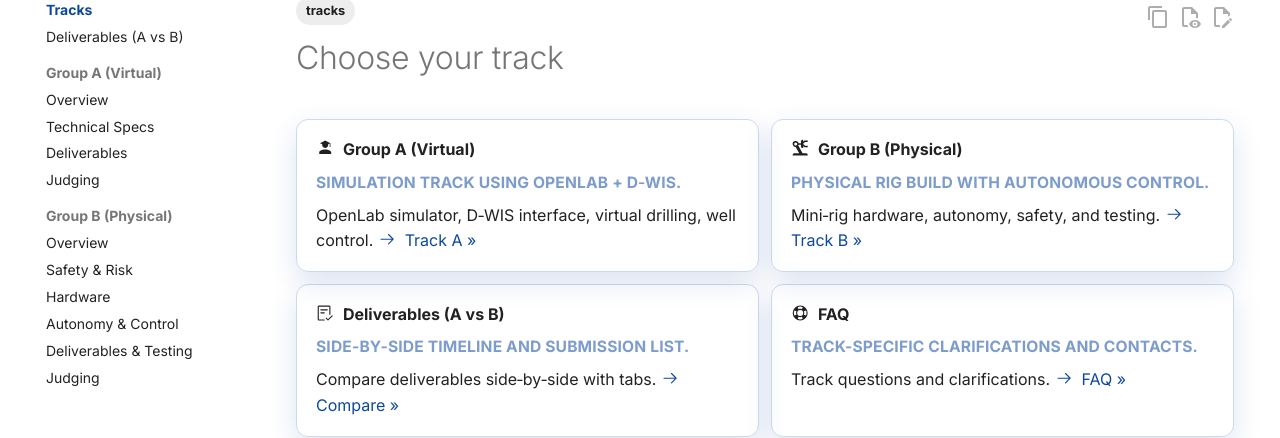
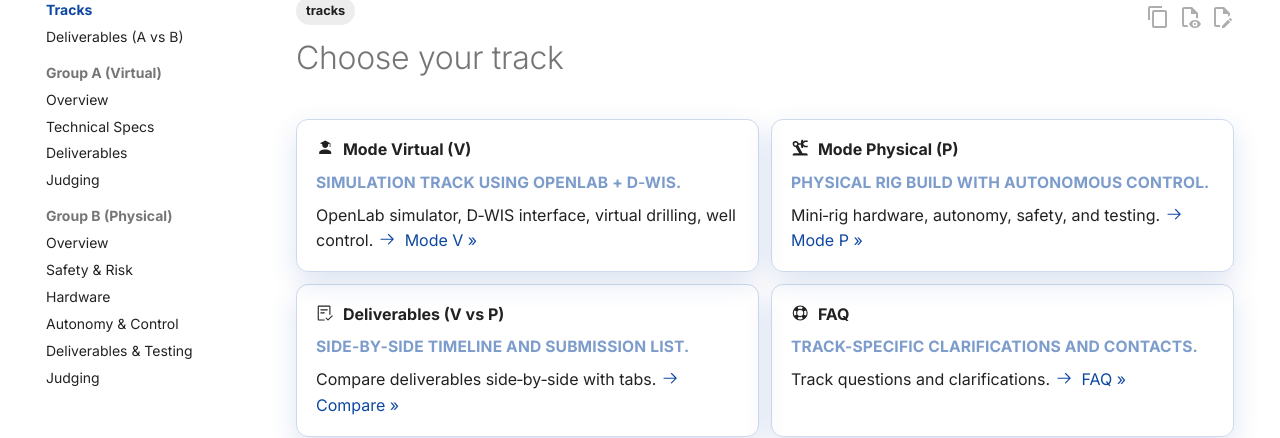
Before and after one commit to Open-Source-Drilling-Community/drillbotics-guidelines, an MkDocs documentation site: the page built from docs/tracks/index.md, in a window 1280 px wide. Shown: the part 216-654 px from the top of the page. Built offline with MkDocs 1.6.1 and Material for MkDocs 9.7.7, drawn with Linux system fonts in a browser that asks for light colours; comment, search, counter and statistics services are not loaded; the version menu is left out.

Commit message:
📝 docs(tracks): rename group labels to mode for clarity
- change "Group A (Virtual)" to "Mode Virtual (V)" in deliverables and index
- update "Group B (Physical)" to "Mode Physical (P)" accordingly
- adjust links and references to match new mode naming convention
- improve consistency and readability across track documentation

```diff
--- a/docs/tracks/index.md
+++ b/docs/tracks/index.md
@@ -10,19 +10,19 @@ tags:
 
 <div class="grid cards" markdown>
 
-- :material-account-school: __Group A (Virtual)__
+- :material-account-school: __Mode Virtual (V)__
 
     <small class="card-subtitle">Simulation track using OpenLab + D‑WIS.</small>
     OpenLab simulator, D‑WIS interface, virtual drilling, well control.
-    [:octicons-arrow-right-24: Track A »](group-a/overview.md)
+    [:octicons-arrow-right-24: Mode V »](group-a/overview.md)
 
-- :material-robot-industrial: __Group B (Physical)__
+- :material-robot-industrial: __Mode Physical (P)__
 
     <small class="card-subtitle">Physical rig build with autonomous control.</small>
     Mini‑rig hardware, autonomy, safety, and testing.
-    [:octicons-arrow-right-24: Track B »](group-b/overview.md)
+    [:octicons-arrow-right-24: Mode P »](group-b/overview.md)
 
-- :octicons-checklist-24: __Deliverables (A vs B)__
+- :octicons-checklist-24: __Deliverables (V vs P)__
 
     <small class="card-subtitle">Side-by-side timeline and submission list.</small>
     Compare deliverables side‑by‑side with tabs.
```
Also changed, not shown: docs/tracks/deliverables.md (+4 -4 lines).
